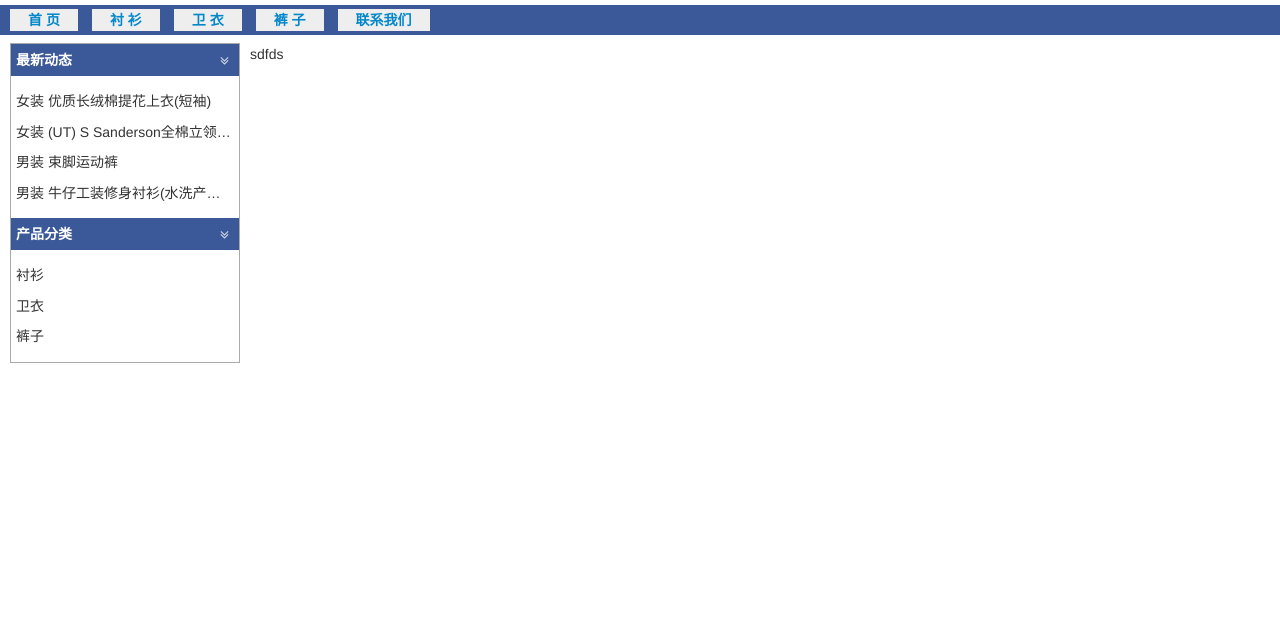
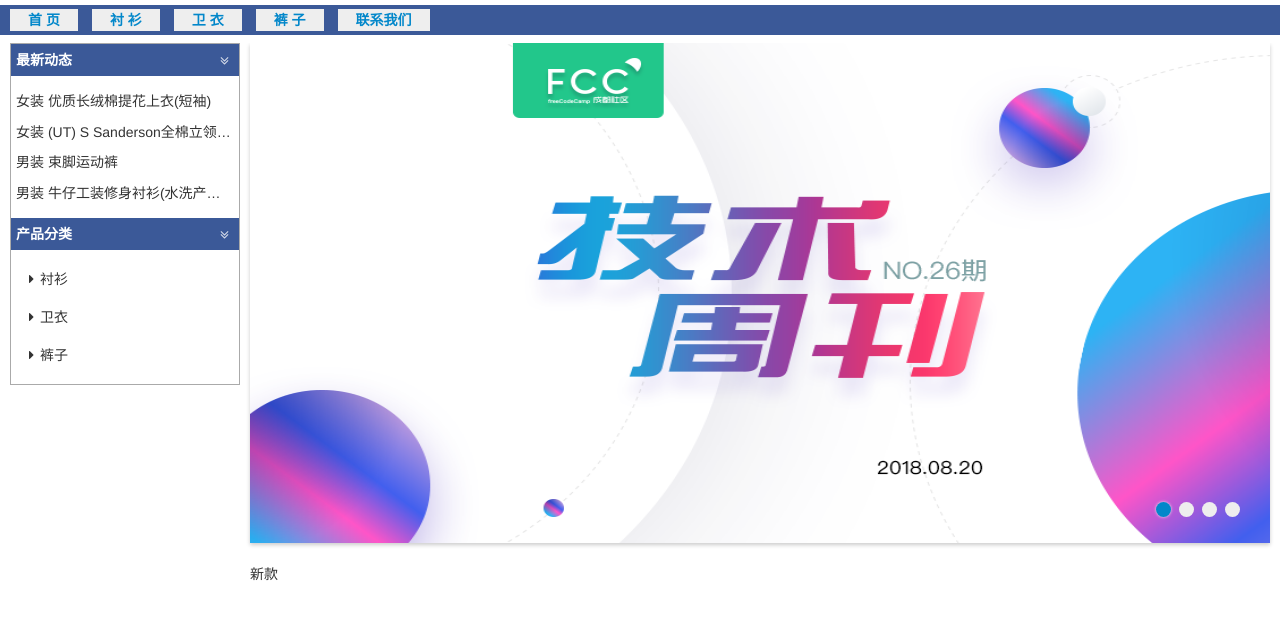
Before and after one commit to HazelZ/sharp-jQuery-4ever, a plain HTML site: page index.html in a window 1280 px wide. Shown: the part 83-702 px from the top of the page. Drawn offline with nearby package versions, Linux system fonts and the light colour scheme.

Commit message:
add banner slide, fix left menu

```diff
--- a/index.html
+++ b/index.html
@@ -23,15 +23,15 @@
     </div>
     <nav id='navigation'>
       <ul>
-        <li><a href="">首 页</a></li>
-        <li><a href="">衬 衫</a>
+        <li><a href="#">首 页</a></li>
+        <li><a href="#">衬 衫</a>
             <ul>
               <li><a href="#">短袖衬衫</a></li>
               <li><a href="#">长袖衬衫</a></li>
               <li><a href="#">无袖衬衫</a></li>
             </ul>
         </li>
-        <li><a href="">卫 衣</a>
+        <li><a href="#">卫 衣</a>
           <ul>
             <li><a href="#">套头卫衣</a></li>
             <li><a href="#">开襟卫衣</a></li>
@@ -62,24 +62,32 @@
         <h3>产品分类<i class="fa fa-angle-double-down" aria-hidden="true"></i></h3>
           <ul id='menu'>
             <li class='menu-item'>
-              <div class='link'>衬衫</div>
+              <div class='link'><i class="fa fa-sort-desc" aria-hidden="true"></i>衬衫</div>
               <ul class='sub-ul'>
                 <li><a href="#">短袖衬衫</a></li>
                 <li><a href="#">长袖衬衫</a></li>
                 <li><a href="#">无袖衬衫</a></li>
+                <li><a href="#">无袖衬衫</a></li>
+                <li><a href="#">无袖衬衫</a></li>
+                <li><a href="#">无袖衬衫</a></li>
               </ul>
             </li>
             <li class='menu-item'>
-              <div class='link'>卫衣</div>
+              <div class='link'><i class="fa fa-sort-desc" aria-hidden="true"></i>卫衣</div>
               <ul class='sub-ul'>
                 <li><a href="#">套头卫衣</a></li>
+                <li><a href="#">开襟卫衣</a></li>
+                <li><a href="#">开襟卫衣</a></li>
+                <li><a href="#">开襟卫衣</a></li>
                 <li><a href="#">开襟卫衣</a></li>
               </ul>
             </li>
             <li class='menu-item'>
-              <div class='link'>裤子</div>
+              <div class='link'><i class="fa fa-sort-desc" aria-hidden="true"></i>裤子</div>
               <ul class='sub-ul'>
                 <li><a href="#">长裤</a></li>
+                <li><a href="#">短裤</a></li>
+                <li><a href="#">短裤</a></li>
                 <li><a href="#">短裤</a></li>
               </ul>
             </li>
@@ -87,11 +95,26 @@
       </div>
     </div>
     <div class='content-right'>
-sdfds
+      <div id="main-banner">
+        <ul class='slide'>
+          <li class='active'><img src="./imgs/26.jpg" alt="b1" /></li>
+          <li><img src="./imgs/27.jpg" alt="b2" /></li>
+          <li><img src="./imgs/28.jpg" alt="b3" /></li>
+          <li><img src="./imgs/29.jpg" alt="b4" /></li>
+        </ul>
+        <ul class='num'>
+          <li class='active'></li>
+          <li></li>
+          <li></li>
+          <li></li>
+        </ul>
+      </div>
+      <div id="new-arrival">新款</div>
     </div>
   </main>
   <footer id='footer'></footer>
   <script src='https://cdn.bootcss.com/jquery/3.3.1/jquery.min.js'></script>
+  <script src='./scripts/hSlide.js'></script>
   <script>
     $(function(){
       $('#skin-box li').on('click', function(){
@@ -103,6 +126,23 @@ sdfds
         $this.parent().toggleClass('open');
         $this.parent().siblings().find('.sub-ul').slideUp().parent().removeClass('open');
       })
+      // slide 思路
+      // 图片列表 + 圆点列表
+      // 点击圆点列表，显示相应顺序的图片
+      // 点击箭头，显示相应的图片
+      // 什么都不做的情况下，图片自动按顺序轮播
+
+      $('#main-banner .num li').on('click',function(){
+        let $this = $(this);
+        let $slide = $this.parent().prev().find('li');
+        if($this.hasClass('active')){
+          return
+        }else{
+          $this.addClass('active').siblings().removeClass('active');
+          $slide.eq($(this).index()).addClass('active').siblings().removeClass('active');
+        }
+        // console.log($(this).index())
+      })
     })
   </script>
 </body>
--- a/styles/base.css
+++ b/styles/base.css
@@ -26,6 +26,7 @@ ul,li{
 }
 img{
   border: none;
+  display: block;
 }
 h1,h2,h3,h4,h5,h6{
   font-size: 1em;
--- a/styles/header.css
+++ b/styles/header.css
@@ -106,7 +106,7 @@
   position:absolute;
   top:22px;
   min-width:100%;
-   display:none;
+  display:none;
 }
 #navigation > ul > li:hover > ul {
   display:block;
--- a/styles/main.css
+++ b/styles/main.css
@@ -6,6 +6,7 @@ a{
   color:#333;
 }
 
+/* main body */
 #main-body {
   padding: 0 10px;
   overflow: hidden;
@@ -45,13 +46,20 @@ a{
   white-space:nowrap;
   padding:4px 0;
 }
+/* main left menu */
 #menu .menu-item{
   padding:4px 0;
 }
 #menu .menu-item .link{
   cursor: pointer;
 	display: block;
-	font-size: 14px;
+  font-size: 14px;
+}
+#menu .menu-item .link i{
+  margin:8px;
+  transform:rotate(-90deg);
+  transform-origin: center;
+  transition:all .25s ease;
 }
 #menu .menu-item .link:hover{
   opacity:0.9;
@@ -61,12 +69,16 @@ a{
   color: #3b5998;
   background-color:#e8eefd;
 }
+#menu li.open .link i{
+  transform:rotate(0);
+}
 #menu .menu-item > .sub-ul{
   display: none;
  	font-size: 14px;
 }
 #menu .menu-item > .sub-ul > li > a{
   display: block;
+  padding-left:22px;
  	text-decoration: none;
  	color: #666;
  	-webkit-transition: all 0.25s ease;
@@ -74,9 +86,69 @@ a{
  	transition: all 0.25s ease;
 }
 #menu .menu-item > .sub-ul > li > a:hover {
-  background-color: #516599;
- 	color: #fff;
+  background-color: #e8eefd;
 }
+
+/* main right */
 #main-body  .content-right{
   padding-left:240px;
 }
+
+/*
+******  main right banner *****
+*/
+#main-banner {
+  width:100%;
+  height:500px;
+  position:relative;
+  box-shadow:0 2px 4px #ccc;
+  margin-bottom:20px;
+}
+#main-banner {
+  overflow:hidden;
+}
+#main-banner .slide{
+  width:100%;
+  height:100%;
+  position:relative;
+}
+#main-banner .slide li{
+  position:absolute;
+  left:0;
+  top:0;
+  width:100%;
+  height:100%;
+  opacity:0;
+  z-index:1;
+  transition:all 2s ease;
+}
+#main-banner .slide li img{
+  width:100%;
+  height:100%;
+  background-color:#0a2836;
+}
+#main-banner .slide li.active{
+  z-index:2;
+  opacity:1;
+}
+
+#main-banner .num{
+  position:absolute;
+  right:30px;
+  bottom:20px;
+  z-index:9;
+}
+#main-banner .num li{
+  display:inline-block;
+  width:15px;
+  height:15px;
+  border-radius:50%;
+  background-color:#eee;
+  margin-left:4px;
+  cursor:pointer;
+}
+#main-banner .num li.active{
+  background-color:#0287ca;
+  color:#fff;
+  box-shadow:0 0 3px #eee;
+}
```
Also changed, not shown: imgs/26.jpg (added), imgs/27.jpg (added), imgs/28.jpg (added), imgs/29.jpg (added), scripts/hSlide.js (added), 1 other file.
